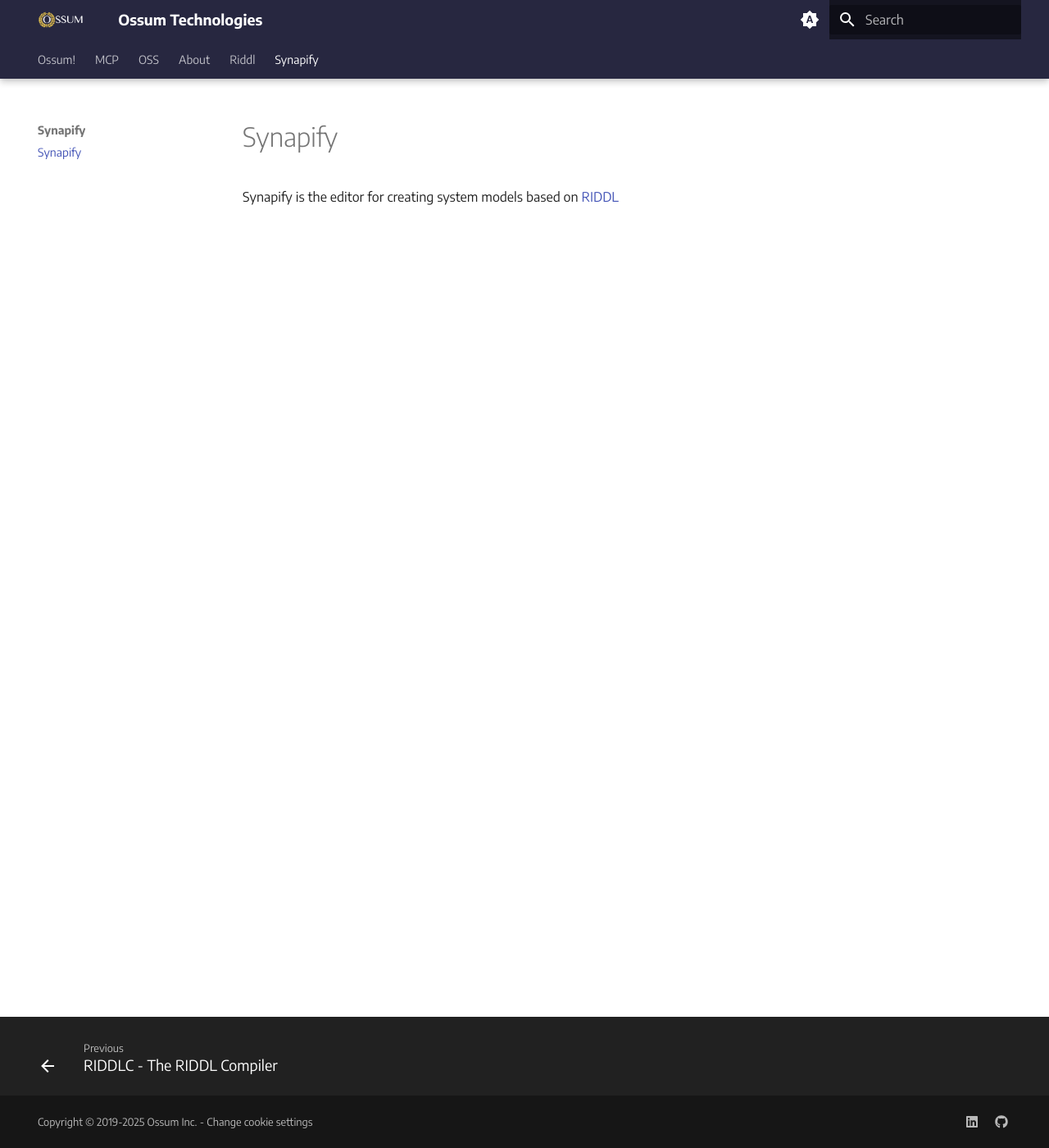
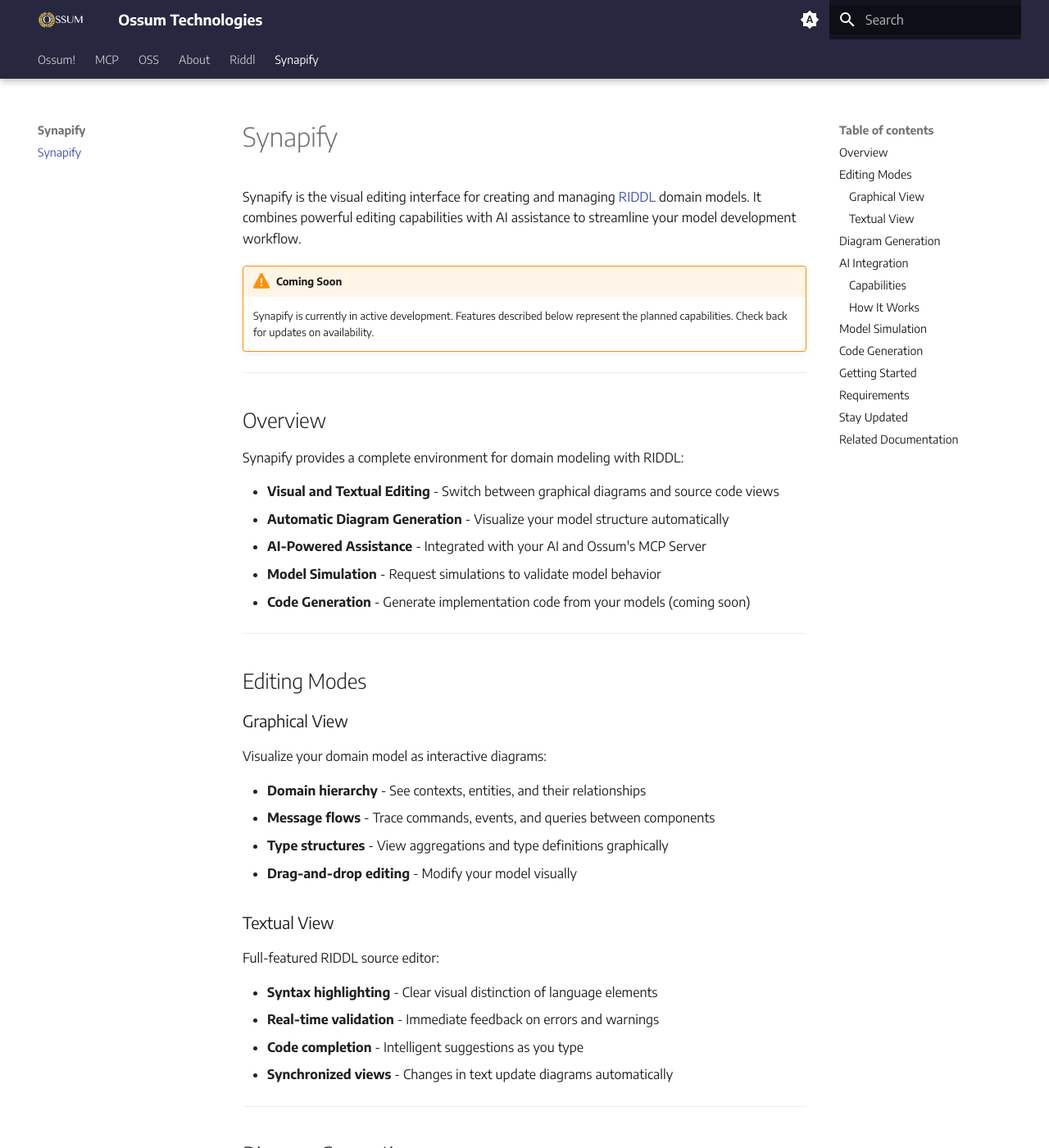
Before and after one commit to ossuminc/ossum.tech, an MkDocs documentation site: the page built from docs/synapify/index.md, in a window 1280 px wide and 1400 px high. Shown: the whole window at 82% size. Built offline with MkDocs 1.6.1 and Material for MkDocs 9.7.7, drawn with Linux system fonts in a browser that asks for light colours; some of the changed text lies outside the part shown.

Commit message:
Add comprehensive Synapify documentation
Document planned features for the visual RIDDL editor:
- Visual and textual editing modes
- Automatic diagram generation (context maps, entity diagrams, etc.)
- AI integration via MCP Server
- Model simulation capabilities
- Code generation (coming soon)
- Getting started guide and requirements

Co-Authored-By: Claude Opus 4.5 <noreply@anthropic.com>

```diff
--- a/docs/synapify/index.md
+++ b/docs/synapify/index.md
@@ -1,3 +1,152 @@
 # Synapify
 
-Synapify is the editor for creating system models based on [RIDDL](../riddl/index.md)
+Synapify is the visual editing interface for creating and managing
+[RIDDL](../riddl/index.md) domain models. It combines powerful editing
+capabilities with AI assistance to streamline your model development
+workflow.
+
+!!! warning "Coming Soon"
+    Synapify is currently in active development. Features described below
+    represent the planned capabilities. Check back for updates on
+    availability.
+
+---
+
+## Overview
+
+Synapify provides a complete environment for domain modeling with RIDDL:
+
+- **Visual and Textual Editing** - Switch between graphical diagrams and
+  source code views
+- **Automatic Diagram Generation** - Visualize your model structure
+  automatically
+- **AI-Powered Assistance** - Integrated with your AI and Ossum's MCP Server
+- **Model Simulation** - Request simulations to validate model behavior
+- **Code Generation** - Generate implementation code from your models (coming
+  soon)
+
+---
+
+## Editing Modes
+
+### Graphical View
+
+Visualize your domain model as interactive diagrams:
+
+- **Domain hierarchy** - See contexts, entities, and their relationships
+- **Message flows** - Trace commands, events, and queries between components
+- **Type structures** - View aggregations and type definitions graphically
+- **Drag-and-drop editing** - Modify your model visually
+
+### Textual View
+
+Full-featured RIDDL source editor:
+
+- **Syntax highlighting** - Clear visual distinction of language elements
+- **Real-time validation** - Immediate feedback on errors and warnings
+- **Code completion** - Intelligent suggestions as you type
+- **Synchronized views** - Changes in text update diagrams automatically
+
+---
+
+## Diagram Generation
+
+Synapify automatically generates diagrams from your RIDDL model:
+
+| Diagram Type | Shows |
+|--------------|-------|
+| **Context Map** | Bounded contexts and their relationships |
+| **Entity Diagram** | Entities, their state, and message handlers |
+| **Message Flow** | How messages move between components |
+| **Type Hierarchy** | Type definitions and their relationships |
+| **Saga Workflow** | Multi-step process coordination flows |
+
+Diagrams update in real-time as you edit your model.
+
+---
+
+## AI Integration
+
+Synapify integrates with AI assistants through Ossum's
+[MCP Server](../MCP/index.md) to provide intelligent modeling support:
+
+### Capabilities
+
+- **Validate models** - Get detailed feedback on errors and warnings
+- **Check completeness** - Identify missing elements in your model
+- **Generate suggestions** - Receive recommendations for what to add next
+- **Explain errors** - Understand validation issues with fix suggestions
+- **Convert descriptions** - Transform natural language into RIDDL structures
+
+### How It Works
+
+1. Connect your preferred AI assistant (Claude, Gemini, Copilot, etc.)
+2. Configure the RIDDL MCP Server connection
+3. Ask questions or request assistance directly in Synapify
+4. AI responses include proper RIDDL syntax ready to insert
+
+---
+
+## Model Simulation
+
+Request simulations to validate your model's behavior before implementation:
+
+- **Behavioral validation** - Verify handlers respond correctly to messages
+- **State transitions** - Confirm entities move through expected states
+- **Saga coordination** - Test multi-step process flows
+- **Edge cases** - Explore boundary conditions and error scenarios
+
+Simulation results help you refine your model before committing to code.
+
+---
+
+## Code Generation
+
+*Coming soon*
+
+Generate implementation code from your validated RIDDL models:
+
+- Target multiple languages and frameworks
+- Produce type-safe message definitions
+- Create entity implementations with handlers
+- Generate API endpoints and documentation
+
+---
+
+## Getting Started
+
+When Synapify becomes available:
+
+1. Download and install Synapify
+2. Create or open a RIDDL project
+3. Connect to the MCP Server for AI assistance
+4. Start modeling with visual or textual editing
+5. Generate diagrams to visualize your design
+6. Run simulations to validate behavior
+
+---
+
+## Requirements
+
+- **Platform**: macOS, Windows, Linux
+- **MCP Server**: For AI integration features
+- **Network**: For simulation and code generation services
+
+---
+
+## Stay Updated
+
+Synapify is under active development. For updates:
+
+- **Lined In**: Follow us here: https://www.linkedin.com/company/ossum-inc/
+- **Email**: Ask a question here: support@ossuminc.com
+- **List**: Join email list here: https://www.ossuminc.com/ (scroll down)
+- **GitHub**: Developers: [github.com/ossuminc](https://github.com/ossuminc)
+
+---
+
+## Related Documentation
+
+- [RIDDL Language Reference](../riddl/references/language-reference.md)
+- [Authoring RIDDL Sources](../OSS/authoring-riddl.md)
+- [MCP Server Integration](../MCP/index.md)
```
